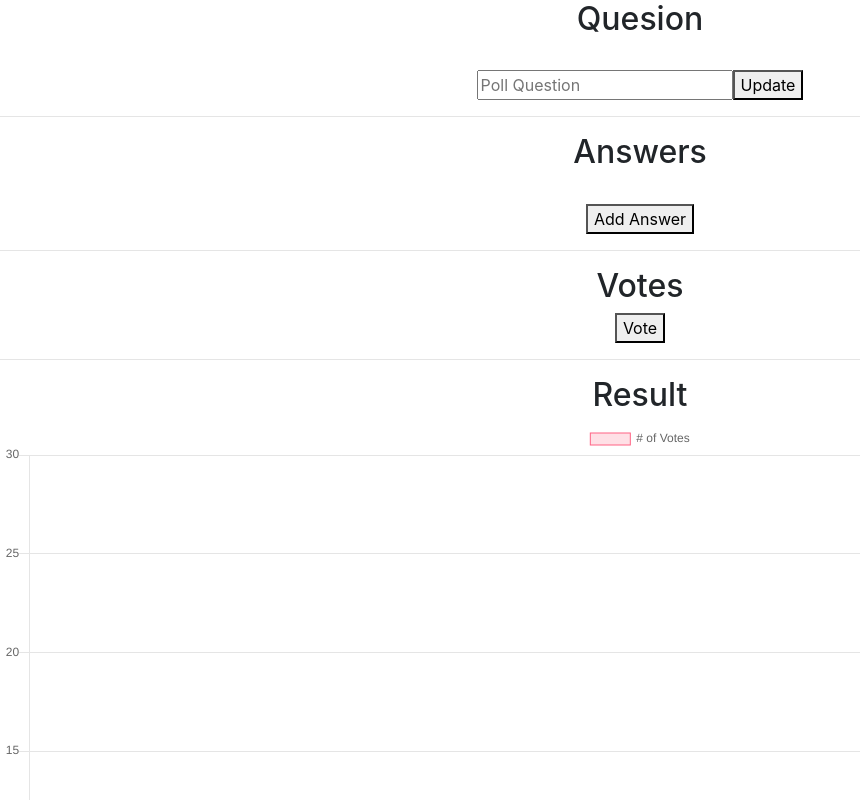
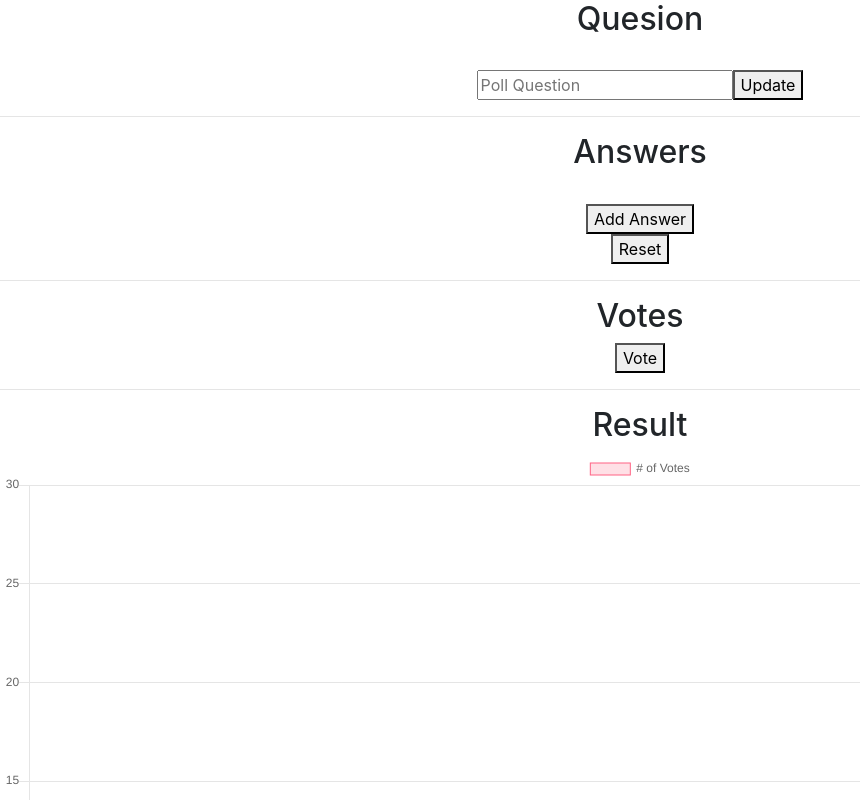
Before and after one commit to seicha/poll-app, a React (Create React App) app: page / in a window 1280 px wide. Shown: the top 800 px of the page, without its empty margins (0-860 px from the left). Built offline with nearby package versions, Linux system fonts and the light colour scheme.

Commit message:
Input condition and rest btn

```diff
--- a/src/App.js
+++ b/src/App.js
@@ -47,6 +47,14 @@ function App() {
     setVotes(newVotes);
     setSelectedAnswer('')
   }
+
+  const handleReset = () => {
+    Array.from(document.querySelectorAll("input")).forEach(
+      input => (input.value = "")
+    );
+    setQuestion('')
+    setAnswers([])
+  };
 
   const data = {
     labels: answers.map(answer => answer.text),
@@ -99,6 +107,7 @@ function App() {
       <input
         placeholder="Poll Question"
         name="pollQuestion"
+        disabled={newQuestion.length >= 80}
         value={newQuestion}
         onChange={handleNewQuestion}
       />
@@ -111,6 +120,7 @@ function App() {
         return (
           <div key={answer.id}>
             <input
+              disabled={answer.text.length >= 80}
               value={answer.text}
               onChange={(e) => {
                 handleChangeAnswer(answer.id, e)
@@ -123,7 +133,8 @@ function App() {
       })}
       <br/>
       <button onClick={handleAddAnswer}>Add Answer</button>
-
+      <br/>
+      <button onClick={handleReset}>Reset</button>
       <hr/>
 
       <h2>Votes</h2>
```
